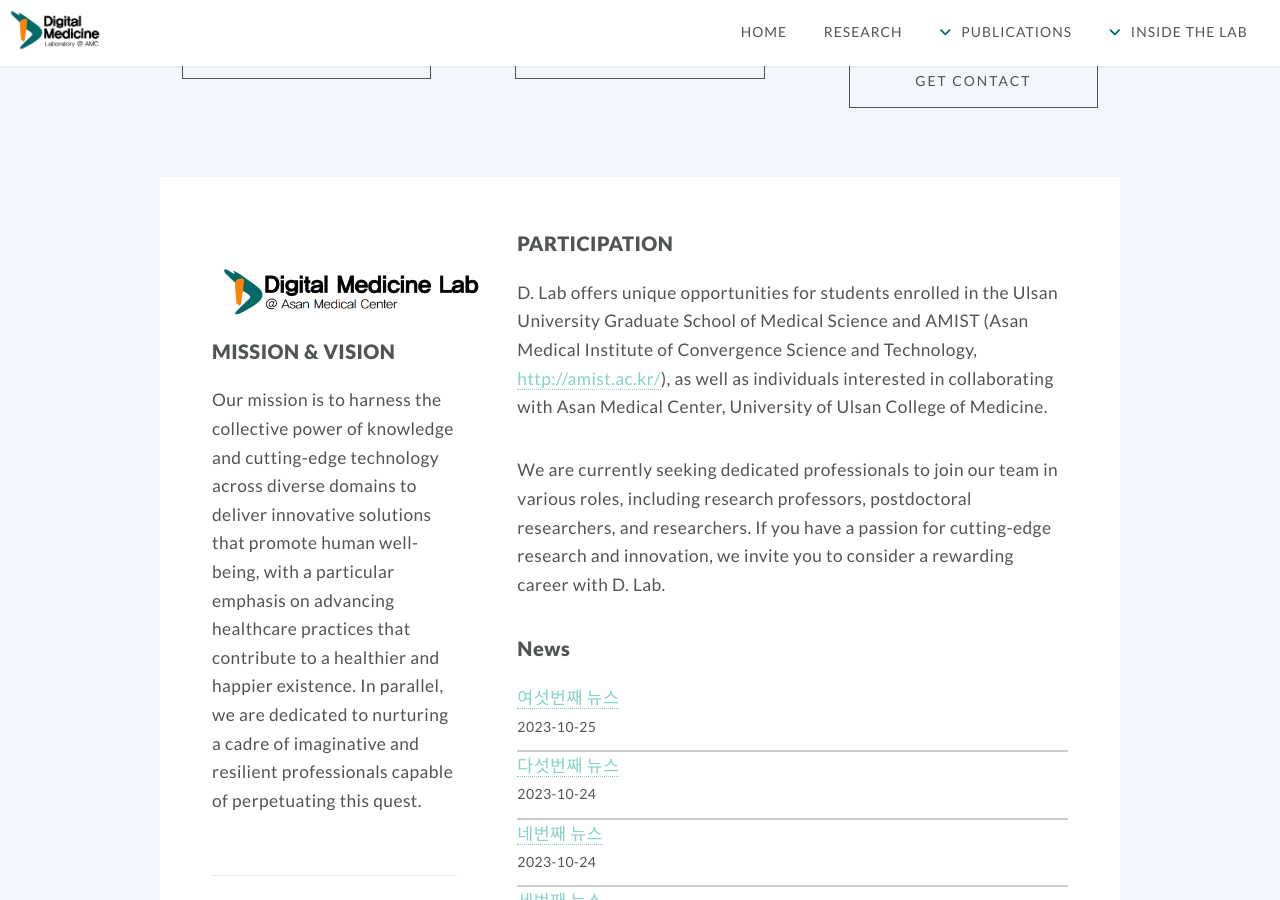
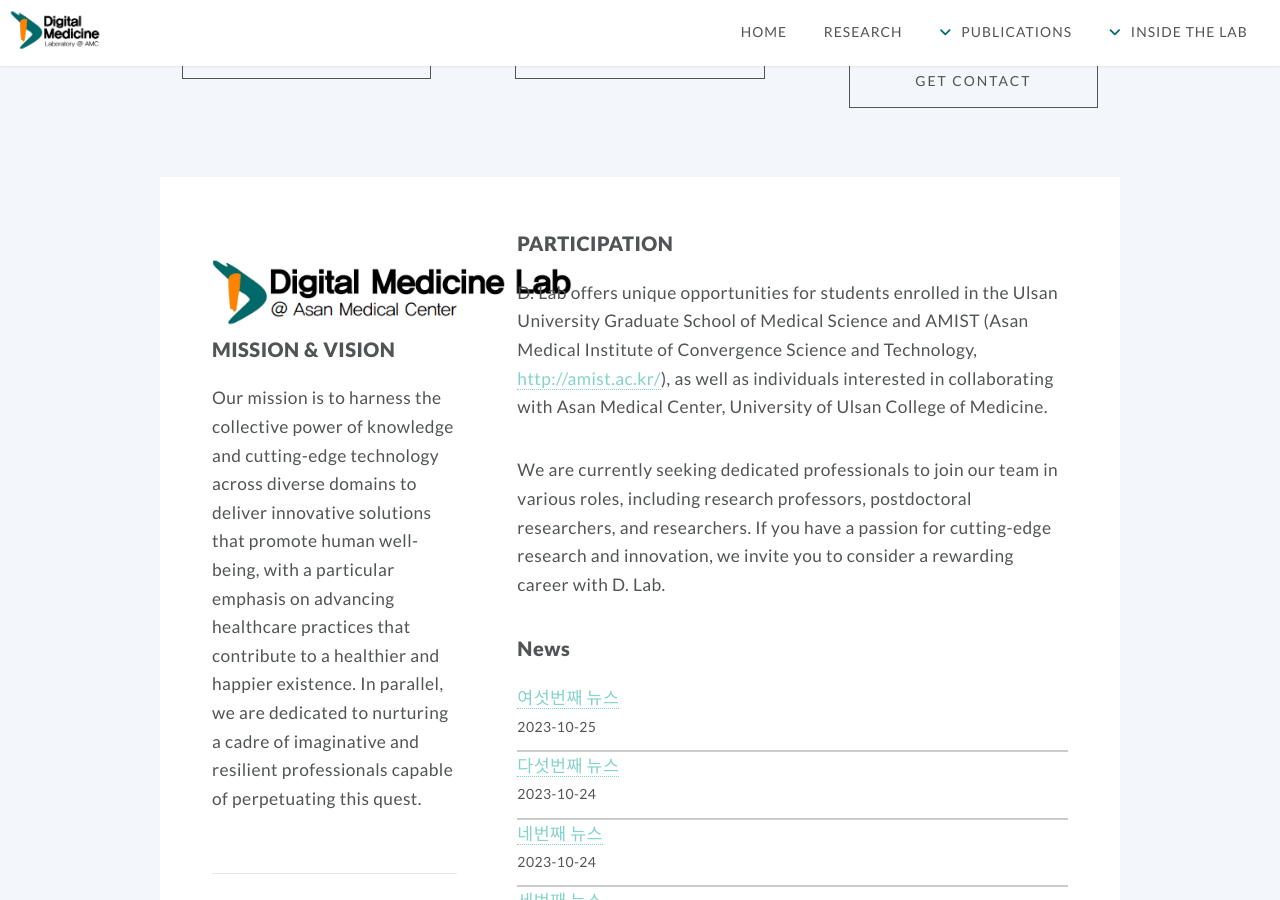
Before and after one commit to ydon1111/ydon1111.github.io, a Jekyll site: the page built from htmls/inside_the_lab/DHLAB@AMC.html, in a window 1280 px wide and 900 px high, scrolled down 667 px. Built offline with Jekyll 4.4.1, drawn with Linux system fonts in a browser that asks for light colours; nearby versions of some CDN libraries.

Commit message:
inside the lab 로고 변경

```diff
--- a/htmls/inside_the_lab/DHLAB@AMC.html
+++ b/htmls/inside_the_lab/DHLAB@AMC.html
@@ -85,7 +85,7 @@
 				<!-- Sidebar -->
 				<div class="sidebar">
 					<section>
-						<img src="/images/logo/logo2.png" alt="" style="width: 280px;">
+						<img src="/images/logo/logo2.png" alt="" style="width: 360px;">
 						<header>
 
 							<h3>MISSION & VISION</h3>
```
Also changed, not shown: images/logo/logo2.png.
